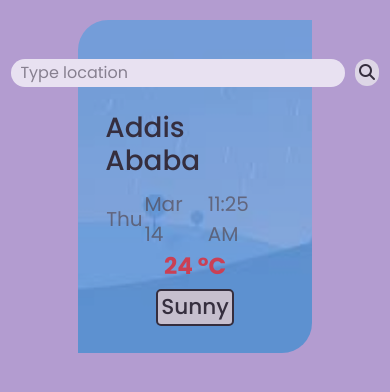
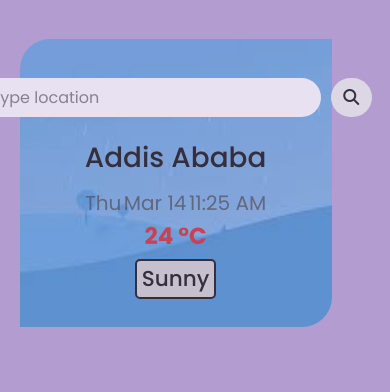
Before and after one commit to Endework/OIBSIP, a React (Create React App) app: page / in a window 390 px wide. Shown: the top 392 px of the page. Built offline with nearby package versions, Linux system fonts and the light colour scheme.

Commit message:
responsiveness updated

```diff
--- a/src/Components/Weather.css
+++ b/src/Components/Weather.css
@@ -6,17 +6,21 @@
     font-family: "Poppins", sans-serif;
     font-weight: 400;
 }
+body{
+    overflow: hidden;
+}
 .weather{
     padding: 10% 7% 5%;
     background: #4B4453;
     width: 60%;
-    margin: 5%  20% 0%;
-    position: fixed;
+    margin-inline: 20%;
+    margin-block: 5%;
+    /* margin: 5%  20% 10%; */
+    height: max-content;
     border-top-left-radius: 30px;
     border-bottom-right-radius: 30px;
     color: black;
     background-image: url(../../public/Assets/cloud.jpeg);
-
     background-size:cover;
     background-repeat: no-repeat;
     opacity: 0.7;
@@ -75,3 +79,15 @@
 
     padding: 2% 0.5%;
 }
+@media screen and (max-width:425px){
+    .weather{
+        width: 80%;
+        margin-inline: 5%;
+        margin-block: 10%;
+
+    }
+    .search input, .search .search-button{
+        padding: 3% 5%;
+    }
+
+}
```
